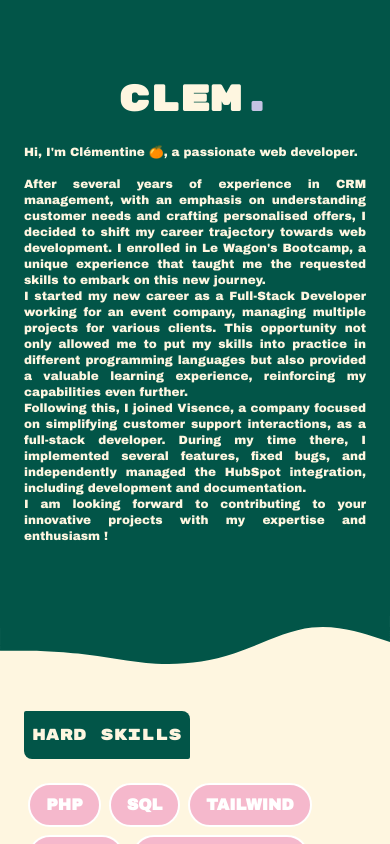
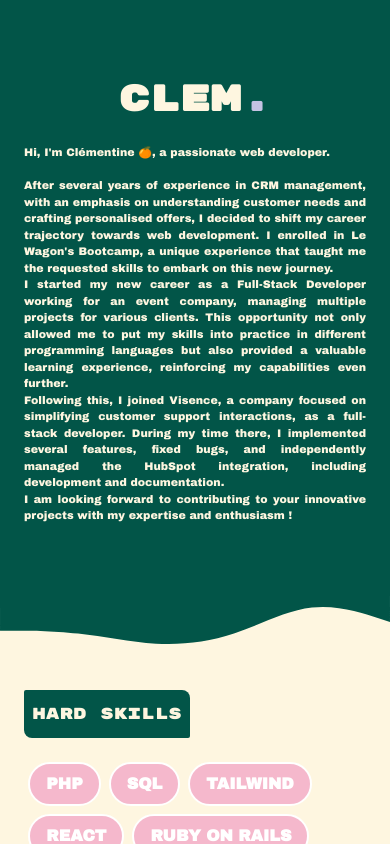
Before and after one commit to ClementineDelthe/better-call-clem-repository, a React (Create React App) app: page / in a window 390 px wide. Shown: the top 844 px of the page. Built offline with nearby package versions, Linux system fonts and the light colour scheme.

Commit message:
text size contact & about

```diff
--- a/src/components/About.js
+++ b/src/components/About.js
@@ -12,7 +12,7 @@ const About = () => {
             <RotatingBanner />
           </div>
         </div>
-        <div className='p-2 text-xs md:text-base'>
+        <div className='p-2 text-[11px] md:text-base'>
           <p className='archivo-black-regular text-beige'>Hi, I'm Clémentine 🍊, a passionate web developer.</p> <br />
           <p className='archivo-black-regular text-justify text-beige'>
             After several years of experience in CRM management, with an emphasis on understanding customer needs and crafting personalised offers, I decided to shift my career trajectory towards web development. I enrolled in Le Wagon's Bootcamp, a unique experience that taught me the requested skills to embark on this new journey.
--- a/src/components/Contact.js
+++ b/src/components/Contact.js
@@ -12,8 +12,8 @@ const Contact = () => {
         <h2 className='rubik-mono-one-regular bg-pink border border-pink text-beige px-2 py-3 rounded-tr-lg rounded-bl-lg rounded-tl-sm rounded-br-sm inline-block'>
           CONTACT
         </h2>
-        <div className='bg-green rounded-lg p-16 mt-4 md:flex md:items-center md:justify-center md:min-h-[500px] text-white'>
-          <h3 className='archivo-black-regular lg:w-1/3'>Let's grab a ☕️ or plan a meeting to discuss how I could help you bring your projects to life & have a positive impact on your users !</h3>
+        <div className='bg-green rounded-lg p-16 mt-4 flex flex-col md:flex-row items-center justify-center text-center md:text-left md:min-h-[500px] text-white'>
+          <h3 className='archivo-black-regular text-sm md:text-base lg:w-1/3'>Let's grab a ☕️ or plan a meeting to discuss how I could help you bring your projects to life & have a positive impact on your users&nbsp;!</h3>
           <div className='flex justify-center items-center text-[8px] md:text-xs'>
             <a href="tel:+33640313037" className="flex flex-col justify-center items-center">
               <img src={phone} alt="phone" className=""/>
@@ -28,7 +28,6 @@ const Contact = () => {
               <p className="rubik-mono-one-regular text-center">LINKEDIN</p>
             </a>
           </div>
-
         </div>
       </div>
     </div>
```
